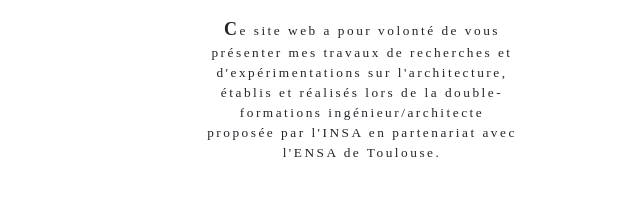
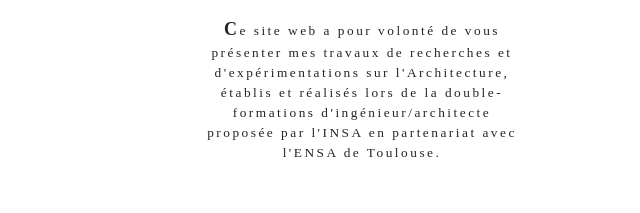
Before and after one commit to florian-guelfi/florian-guelfi.github.io, a plain HTML site: page index.html in a window 1280 px wide. Shown: the part 415-628 px from the top of the page, 278-918 px from the left. Drawn offline with nearby package versions, Linux system fonts and the light colour scheme; a web font is replaced by a local one.

Commit message:
Update index.html

```diff
--- a/index.html
+++ b/index.html
@@ -67,7 +67,7 @@
 
 
 			<div id="para" class="animated">
-				<p> Ce site web a pour volonté de vous présenter mes travaux de recherches et d'expérimentations sur l'architecture, établis et réalisés lors de la double-formations ingénieur/architecte proposée par l'INSA en partenariat avec l'ENSA de Toulouse.</p>
+				<p> Ce site web a pour volonté de vous présenter mes travaux de recherches et d'expérimentations sur l'Architecture, établis et réalisés lors de la double-formations d'ingénieur/architecte proposée par l'INSA en partenariat avec l'ENSA de Toulouse.</p>
 			</div>
 
 
```
